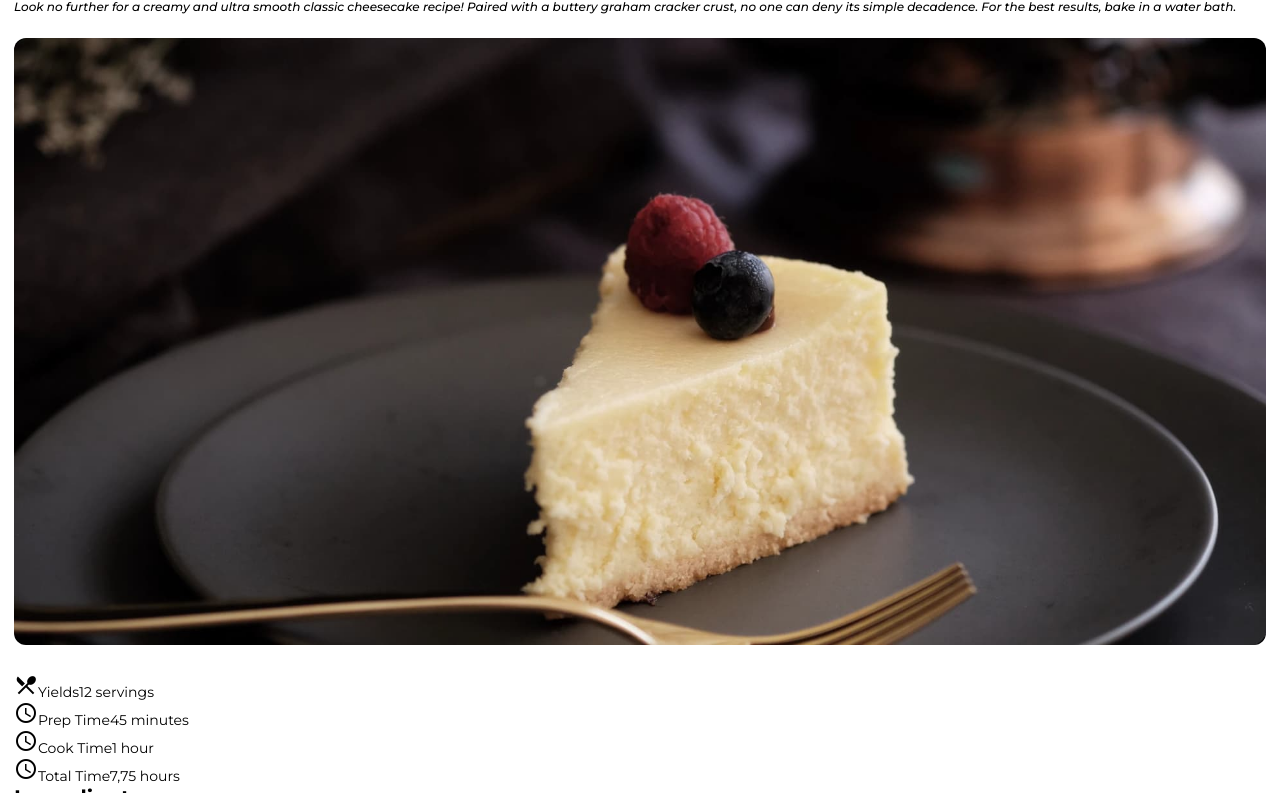
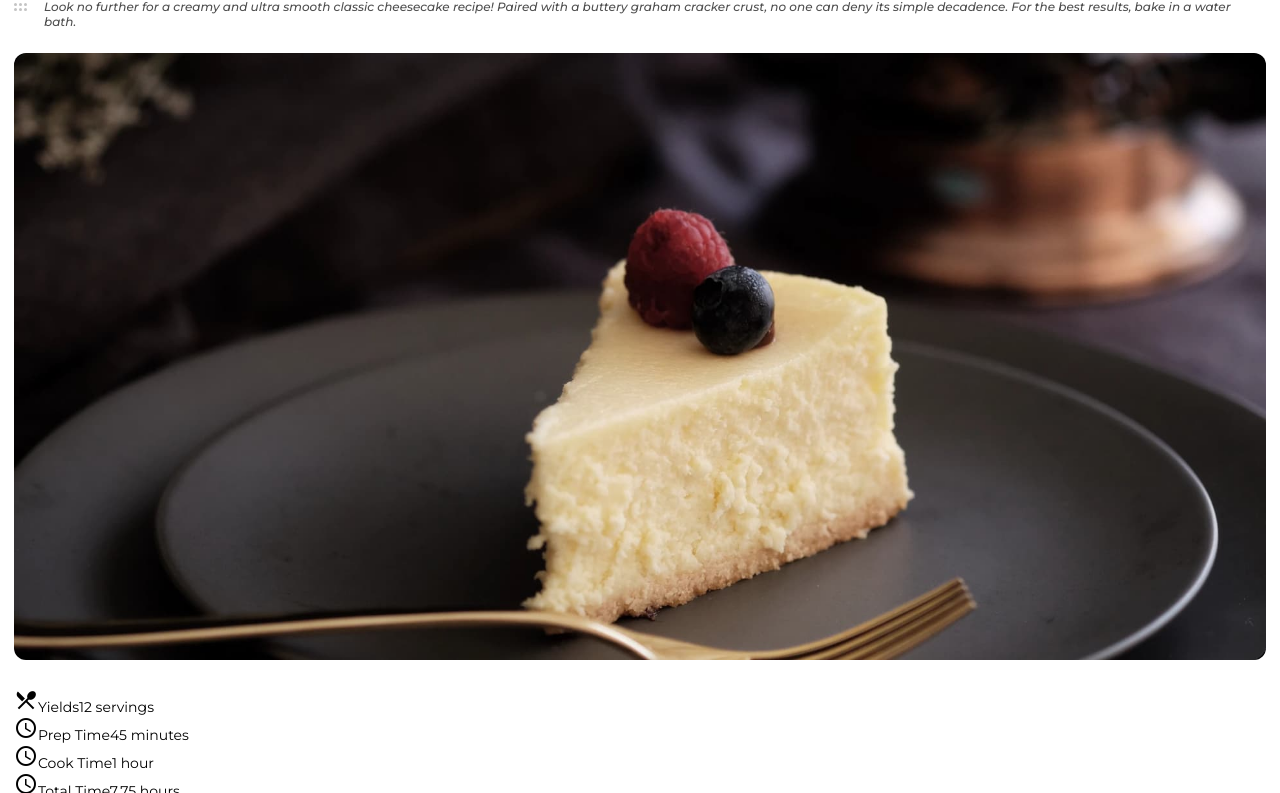
Before and after one commit to paulio84/recipe-blog-page, a plain HTML site: page src/index.html in a window 1280 px wide. Shown: the part 60-853 px from the top of the page. Drawn offline with nearby package versions, Linux system fonts and the light colour scheme; a web font is replaced by a local one.

Commit message:
Added 6dots svg to recipe description

```diff
--- a/src/css/_recipe-header.css
+++ b/src/css/_recipe-header.css
@@ -10,7 +10,13 @@
   margin-bottom: 1.2rem;
 }
 
+.recipe-header--description::before {
+  content: url(../assets/images/6dots.svg);
+  margin-right: 17px;
+}
 .recipe-header--description {
+  color: var(--gray2);
+  display: flex;
   font-size: 0.8571428571428571em;
   font-style: italic;
   margin-bottom: 2.4rem;
```
